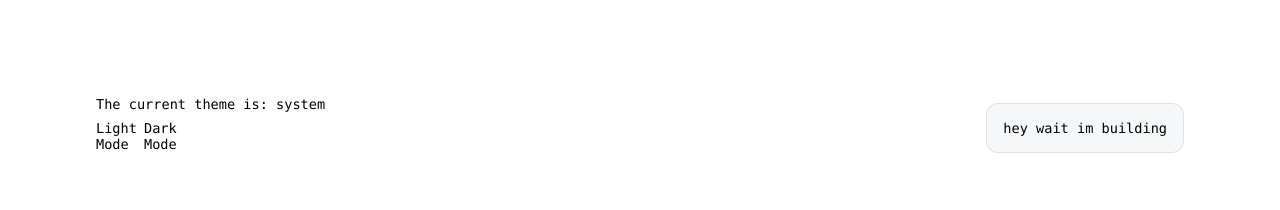
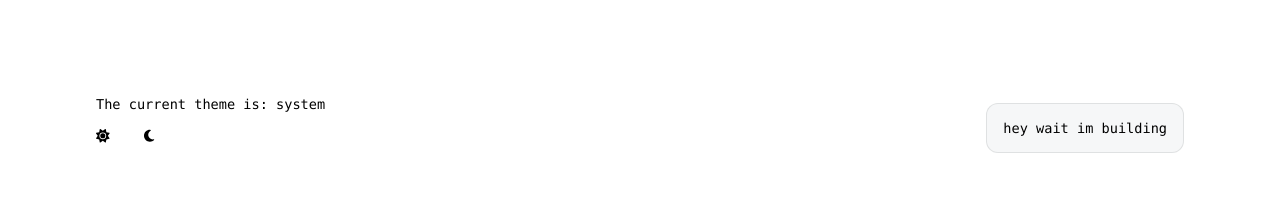
Before and after one commit to xossiane/world-flags, a Next.js app: page / in a window 1280 px wide. Shown: the top 210 px of the page. Built offline with nearby package versions, Linux system fonts and the light colour scheme.

Commit message:
Add: icons

```diff
--- a/package.json
+++ b/package.json
@@ -9,6 +9,11 @@
     "lint": "next lint"
   },
   "dependencies": {
+    "@fortawesome/fontawesome-svg-core": "^6.5.2",
+    "@fortawesome/free-brands-svg-icons": "^6.5.2",
+    "@fortawesome/free-regular-svg-icons": "^6.5.2",
+    "@fortawesome/free-solid-svg-icons": "^6.5.2",
+    "@fortawesome/react-fontawesome": "^0.2.1",
     "next": "14.2.3",
     "next-themes": "^0.3.0",
     "react": "^18",
--- a/src/app/pages/atoms/useThemeButton/useTheme.tsx
+++ b/src/app/pages/atoms/useThemeButton/useTheme.tsx
@@ -1,9 +1,13 @@
 import { useTheme } from 'next-themes'
 import { useEffect, useState } from 'react';
+import { FontAwesomeIcon } from '@fortawesome/react-fontawesome'
+import { faSun, faMoon } from '@fortawesome/free-solid-svg-icons'
 import styles from "./useThemeButton.module.scss";
 
 export const ThemeChanger = () => {
     const { theme, setTheme } = useTheme()
+    const Sun = <FontAwesomeIcon icon={faSun} />
+    const Moon = <FontAwesomeIcon icon={faMoon} />
   const [hasMounted, setHasMounted] = useState(false);
 
   useEffect(() => setHasMounted(true), []);
@@ -16,8 +20,8 @@ export const ThemeChanger = () => {
     <div>
       The current theme is: {theme}
       <div className={styles.ThemeButton_container}>
-      <button onClick={() => setTheme('light')} className={styles.ThemeButton_container__light}>Light Mode</button>
-      <button onClick={() => setTheme('dark')} className={styles.ThemeButton_container__dark}>Dark Mode</button>
+      <button onClick={() => setTheme('light')} className={styles.ThemeButton_container__light}>{Sun}</button>
+      <button onClick={() => setTheme('dark')} className={styles.ThemeButton_container__dark}>{Moon}</button>
       </div>
     </div>
   )
```
Also changed, not shown: 1 other file (tests, documents, lock files or other folders).
